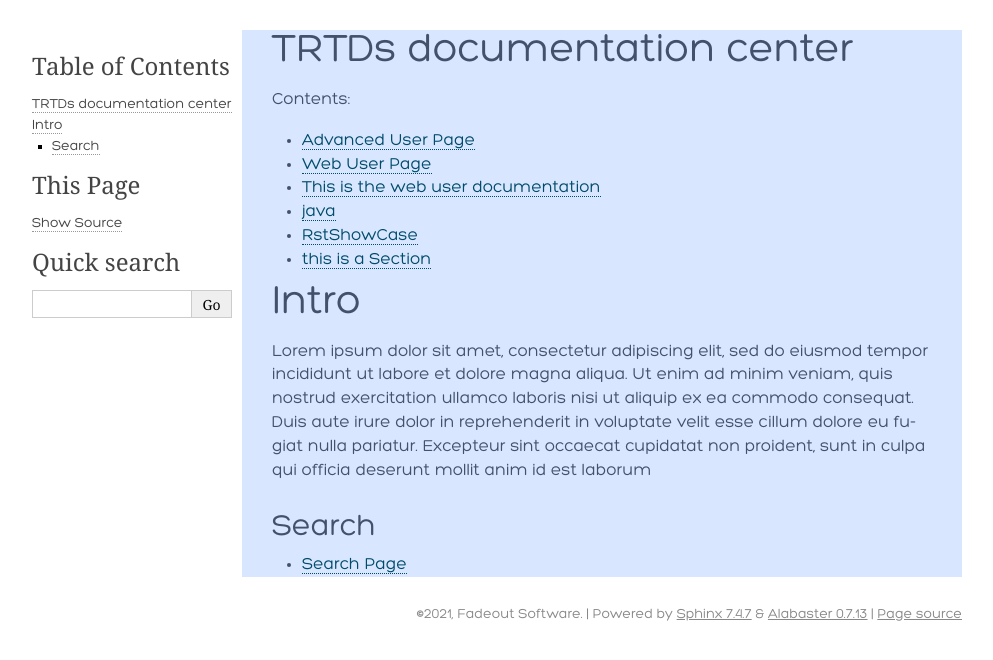
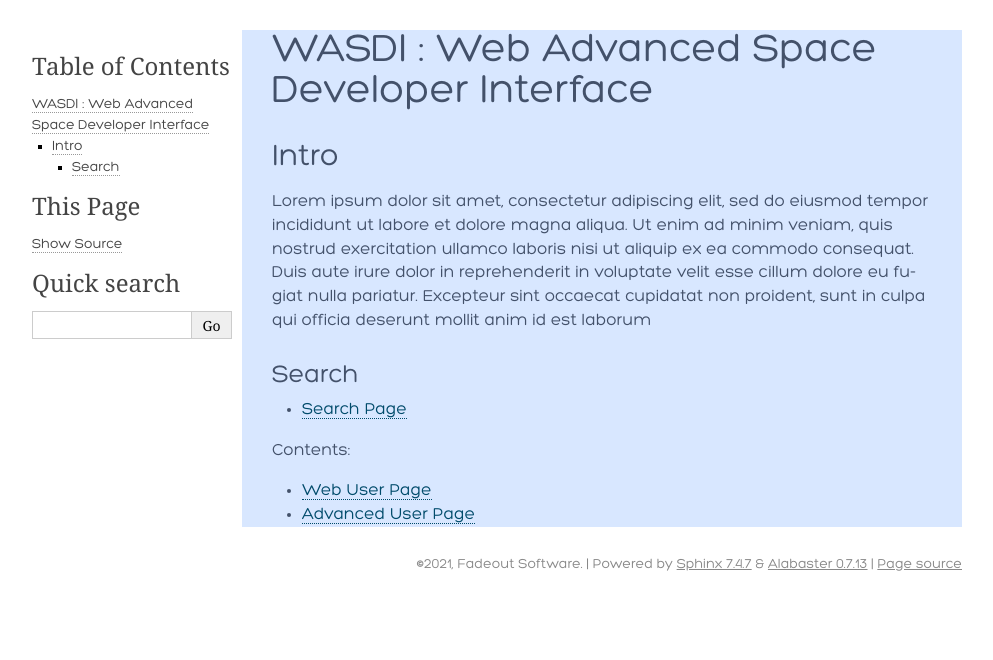
Before and after one commit to mmenapace/TestReadTheDocs, a Sphinx documentation site: the page built from docs/index.rst, in a window 1280 px wide. Shown: the top 660 px of the page, without its empty margins (148-1141 px from the left). Built offline with Sphinx 7.4.7, drawn with Linux system fonts in a browser that asks for light colours.

Commit message:
new structure of the documentation

```diff
--- /dev/null
+++ b/docs/Blog.rst
@@ -0,0 +1,4 @@
+
+
+Blog
+=======================================
--- /dev/null
+++ b/docs/Developer.rst
@@ -0,0 +1,8 @@
+Developers
+==============================
+
+Quickstart
+------------------------------
+
+Advanced tutorial
+------------------------------
--- /dev/null
+++ b/docs/Libraries.rst
@@ -0,0 +1,2 @@
+Libraries
+============================
--- a/docs/index.rst
+++ b/docs/index.rst
@@ -1,24 +1,23 @@
 
 
-TRTDs documentation center
+WASDI : Web Advanced Space Developer Interface
 ====================================
-
-.. toctree::
-   :maxdepth: 1
-   :caption: Contents:
-
-   AdvancedUser.rst
-   WebUser.rst
-   java/package-index.rst
-   rstShowCase.rst
 
 
 
 Intro
-==================
+-----------------
 Lorem ipsum dolor sit amet, consectetur adipiscing elit, sed do eiusmod tempor incididunt ut labore et dolore magna aliqua. Ut enim ad minim veniam, quis nostrud exercitation ullamco laboris nisi ut aliquip ex ea commodo consequat. Duis aute irure dolor in reprehenderit in voluptate velit esse cillum dolore eu fugiat nulla pariatur. Excepteur sint occaecat cupidatat non proident, sunt in culpa qui officia deserunt mollit anim id est laborum
 
 Search
 ^^^^^^^^^^^^^^^^^^
 
 * :ref:`search`
+
+
+.. toctree::
+   :maxdepth: 1
+   :caption: Contents:
+
+   WebUser.rst
+   AdvancedUser.rst
```
Also changed, not shown: DocStructure.txt (added, +17 -0 lines), docs/Applications.rst (added, +13 -0 lines), docs/WebUser.rst (+11 -6 lines).
